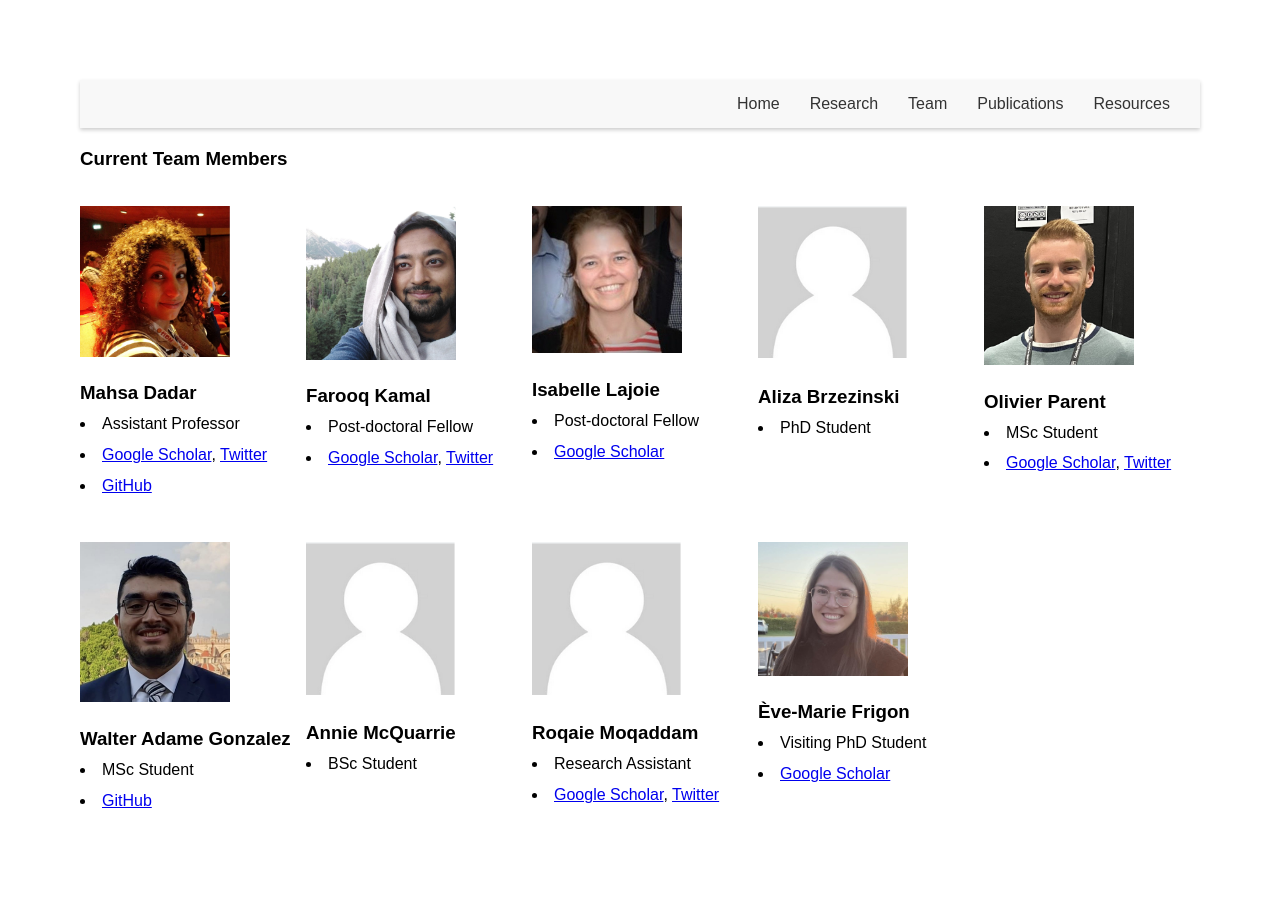
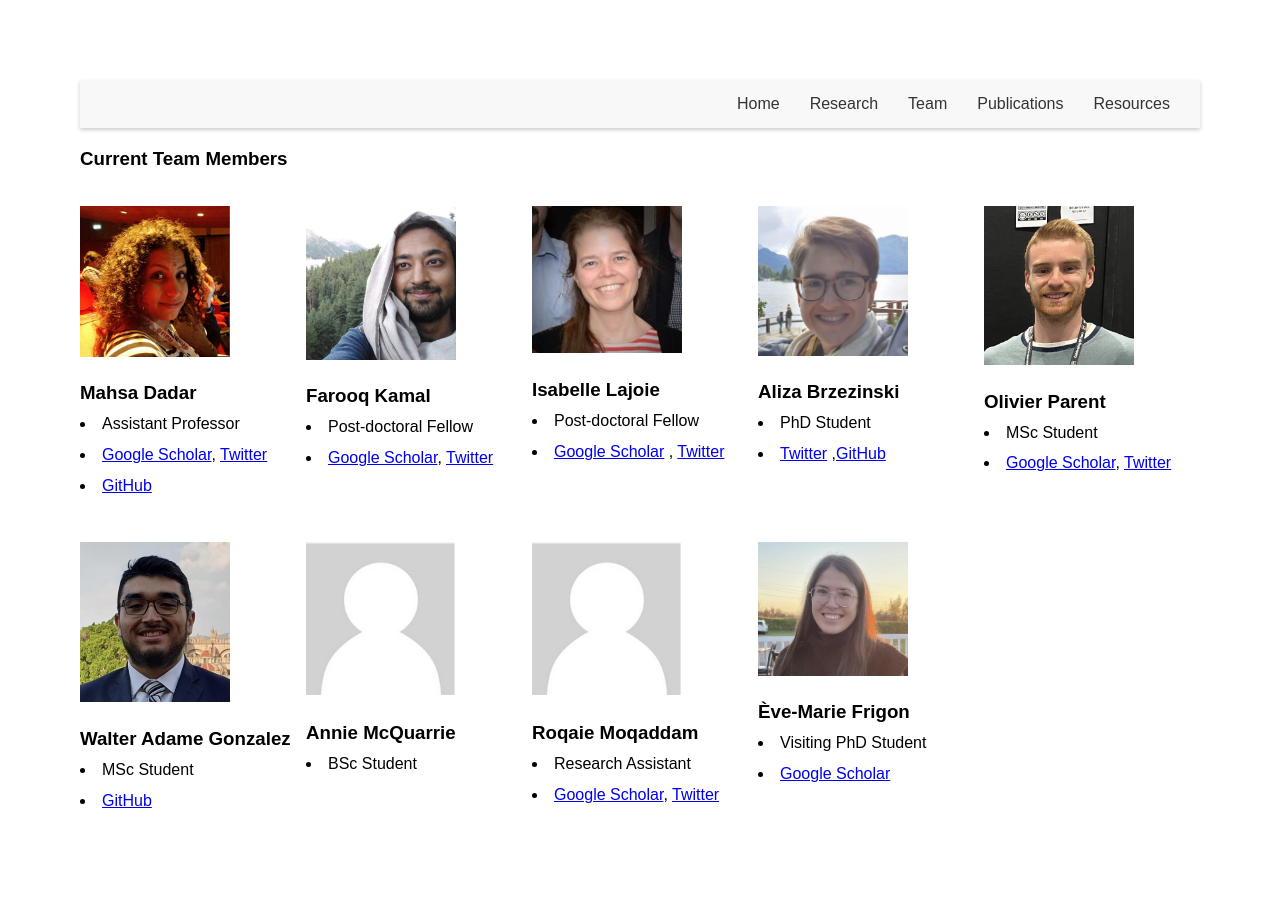
Before and after one commit to VANDAlab/VANDAlab.github.io, a Jekyll site: the page team.html, which Jekyll copies as it is, in a window 1280 px wide. Built offline with Jekyll 4.4.1, drawn with Linux system fonts in a browser that asks for light colours.

Commit message:
Update team.html

```diff
--- a/team.html
+++ b/team.html
@@ -40,13 +40,15 @@
     <img src="team/isabelle.jpg" alt="empty">
     <h3>Isabelle Lajoie</h3>
     <li>Post-doctoral Fellow</li>
-     <li> <a href="https://scholar.google.com/citations?user=axwnu5UAAAAJ&hl=fr" target="_blank">Google Scholar</a>  </li>
+     <li> <a href="https://scholar.google.com/citations?user=axwnu5UAAAAJ&hl=fr" target="_blank">Google Scholar</a>
+    , <a href="https://twitter.com/islaja1" target="_blank">Twitter</a> </li>
 </div>
 
   <div class="person">
-    <img src="team/empty.png" alt="empty">
+    <img src="team/aliza.jpg" alt="empty">
     <h3>Aliza Brzezinski</h3>
     <li>PhD Student</li>
+    <li> <a href="https://twitter.com/AlBRzez">Twitter</a> ,<a href="https://github.com/AlBRzez/">GitHub</a> </li>
 </div>
 
   <div class="person">
@@ -54,7 +56,8 @@
     <h3>Olivier Parent</h3>
     <li>MSc Student</li>
      <li> <a href="https://scholar.google.com/citations?user=bfEmYpEAAAAJ&hl=en" target="_blank">Google Scholar</a>,
-          <a href="https://twitter.com/oparent41">Twitter</a> </li>
+          <a href="https://twitter.com/oparent41">Twitter</a>
+
 </div>
 
     <div class="person">
```
